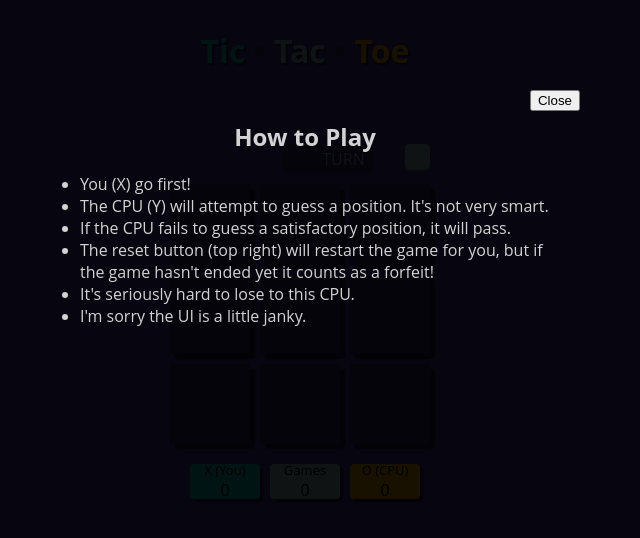
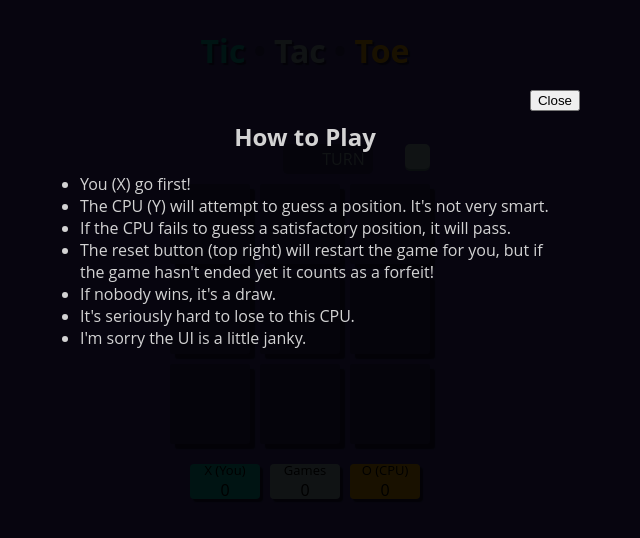
Before and after one commit to NachoChef/tictactoe, a SvelteKit app: page / in a window 1280 px wide. Shown: the top 538 px of the page, without its empty margins (335-975 px from the left). Built offline with nearby package versions, Linux system fonts and the light colour scheme; some icons are missing.

Commit message:
fixed cpu score display

```diff
--- a/src/lib/cpu.ts
+++ b/src/lib/cpu.ts
@@ -2,8 +2,6 @@ export function cpuTurn(gameState: string[]): boolean {
 	let chosenIndex = randomIndex();
 	let guesses = 0;
 	while (gameState[chosenIndex] != '' && guesses < 9) {
-		console.log('reselecting');
-
 		chosenIndex = randomIndex();
 		guesses += 1;
 	}
--- a/src/routes/GameGrid.svelte
+++ b/src/routes/GameGrid.svelte
@@ -16,6 +16,8 @@
 		playerTurn = true;
 
 		if (!isOver) {
+			console.log('forfeit detected');
+
 			gameHistory.update((gh) => {
 				gh.totalGames += 1;
 				gh.cpuWins += 1;
@@ -47,7 +49,6 @@
 					isOver = true;
 				}
 				testOutcome = winTest();
-				console.log('testOutcome', testOutcome, 'isOver', isOver, 'usedCells', usedCells);
 				if (!testOutcome) {
 					playerTurn = true;
 				}
@@ -60,6 +61,7 @@
 		if (winner != '') {
 			isOver = true;
 			winningLetter = winner;
+			console.log('winner', winner);
 		}
 		return isOver;
 	}
@@ -67,12 +69,12 @@
 	$: if (isOver) {
 		gameHistory.update((gh) => {
 			gh.totalGames += 1;
+
 			if (winningLetter == 'x') {
 				gh.wins += 1;
 			} else if (winningLetter == 'o') {
 				gh.cpuWins += 1;
 			}
-
 			return gh;
 		});
 	}
--- a/src/routes/Instructions.svelte
+++ b/src/routes/Instructions.svelte
@@ -8,6 +8,7 @@
 			The reset button (top right) will restart the game for you, but if the game hasn't ended yet
 			it counts as a forfeit!
 		</li>
+		<li class="item">If nobody wins, it's a draw.</li>
 		<li class="item">It's seriously hard to lose to this CPU.</li>
 		<li class="item">I'm sorry the UI is a little janky.</li>
 	</ul>
--- a/src/routes/ScoreCard.svelte
+++ b/src/routes/ScoreCard.svelte
@@ -12,7 +12,7 @@
 	/>
 	<LabeledValue
 		label="O (CPU)"
-		value={$gameHistory.totalGames - $gameHistory.wins}
+		value={$gameHistory.cpuWins}
 		style="--color: rgba(252,176,0,255);"
 	/>
 </div>
```
